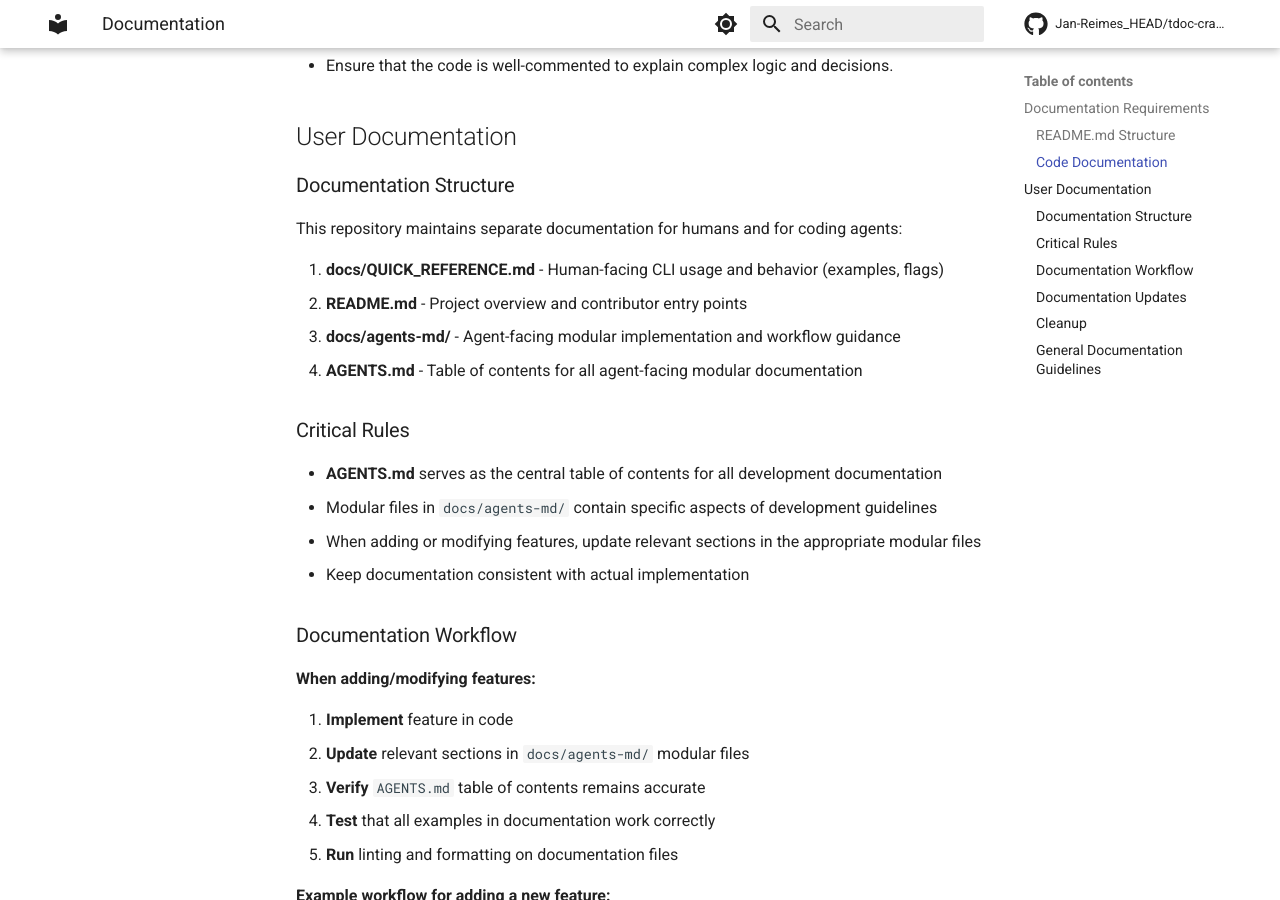
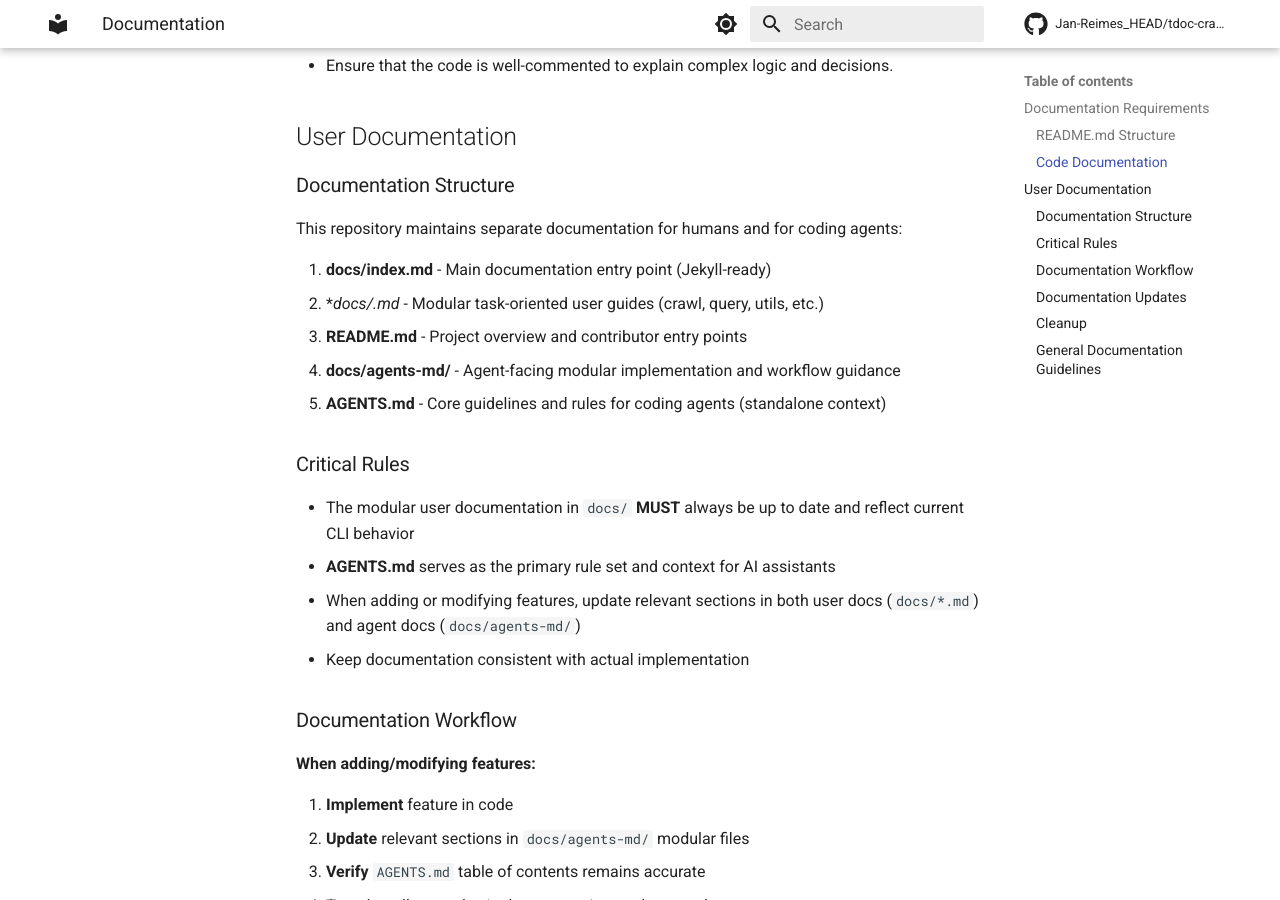
Before and after one commit to jr2804/3gpp-crawler, an MkDocs documentation site: the page built from docs/agents-md/800_Documentation.md, in a window 1280 px wide and 900 px high, scrolled down 805 px. Built offline with MkDocs 1.6.1 and Material for MkDocs 9.7.7, drawn with Linux system fonts in a browser that asks for light colours.

Commit message:
docs: update documentation structure and guidelines for clarity
- Revise documentation levels for better modularity and clarity.
- Update AGENTS.md to reflect core guidelines for coding agents.
- Enhance index.md with a clear entry point for documentation.
- Modify misc.md to correct environment variable names for consistency.

```diff
--- a/docs/agents-md/800_Documentation.md
+++ b/docs/agents-md/800_Documentation.md
@@ -28,16 +28,17 @@
 
 This repository maintains separate documentation for humans and for coding agents:
 
-1. **docs/QUICK_REFERENCE.md** - Human-facing CLI usage and behavior (examples, flags)
+1. **docs/index.md** - Main documentation entry point (Jekyll-ready)
+1. **docs/*.md** - Modular task-oriented user guides (crawl, query, utils, etc.)
 1. **README.md** - Project overview and contributor entry points
 1. **docs/agents-md/** - Agent-facing modular implementation and workflow guidance
-1. **AGENTS.md** - Table of contents for all agent-facing modular documentation
+1. **AGENTS.md** - Core guidelines and rules for coding agents (standalone context)
 
 ### Critical Rules
 
-- **AGENTS.md** serves as the central table of contents for all development documentation
-- Modular files in `docs/agents-md/` contain specific aspects of development guidelines
-- When adding or modifying features, update relevant sections in the appropriate modular files
+- The modular user documentation in `docs/` **MUST** always be up to date and reflect current CLI behavior
+- **AGENTS.md** serves as the primary rule set and context for AI assistants
+- When adding or modifying features, update relevant sections in both user docs (`docs/*.md`) and agent docs (`docs/agents-md/`)
 - Keep documentation consistent with actual implementation
 
 ### Documentation Workflow
```
Also changed, not shown: AGENTS.md (+15 -6 lines), docs/misc.md (+3 -3 lines).
